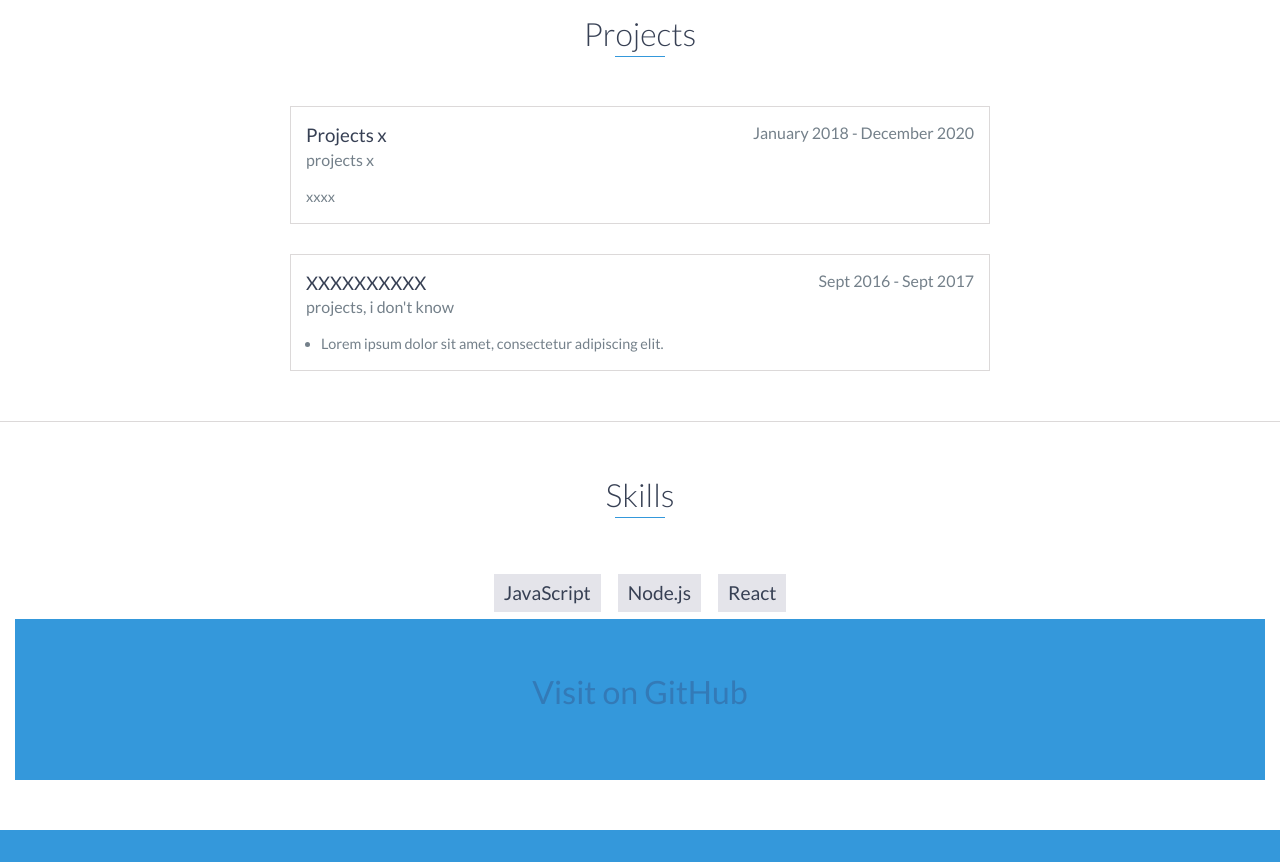
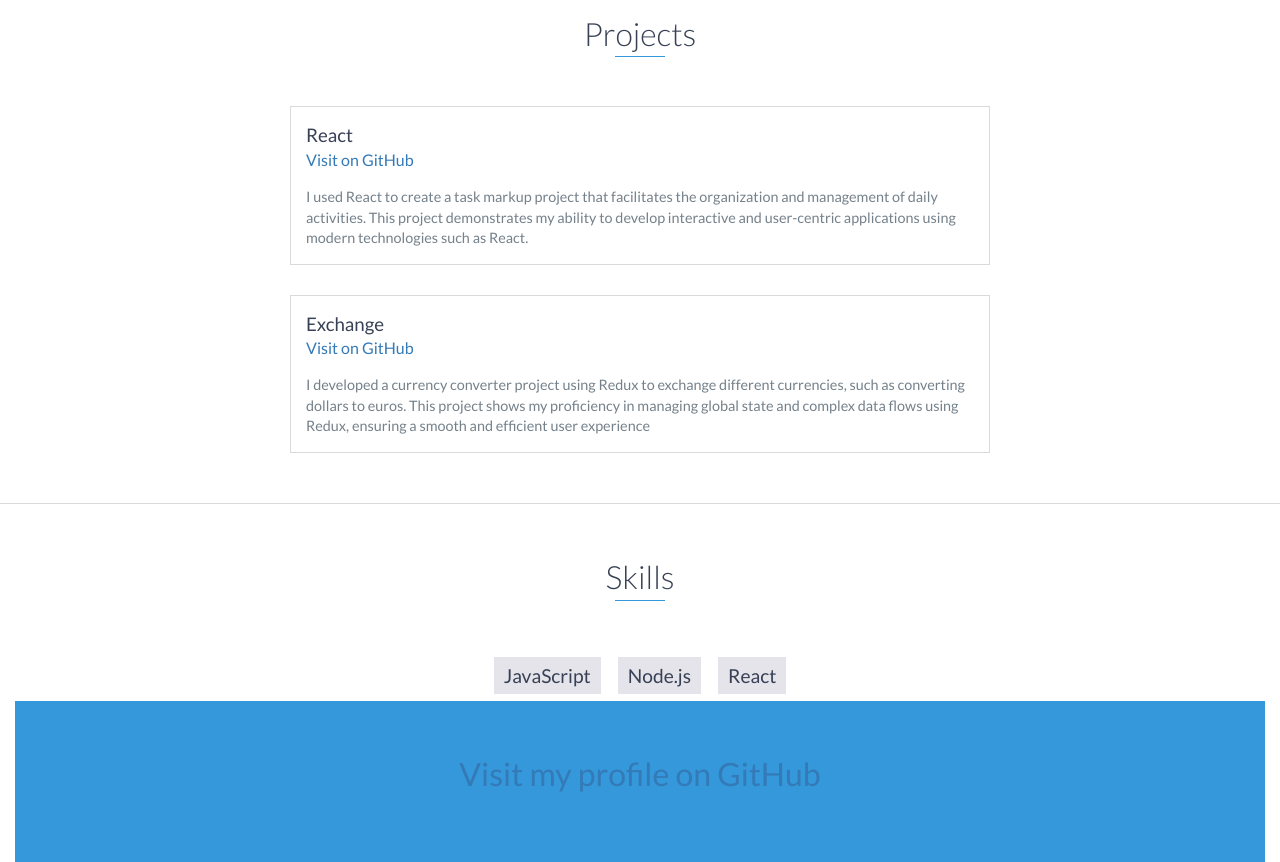
Before and after one commit to Arcilac/portfolioOld, a website: page index.html in a window 1280 px wide. Shown: the part 2400-3262 px from the top of the page. Drawn offline with Linux system fonts and the light colour scheme.

Commit message:
update projects

```diff
--- a/index.html
+++ b/index.html
@@ -170,24 +170,26 @@
     <div id="projects">
         <h2 class="heading">Projects</h2>
         <div class="projects-block">
-            <h3>Projects x</h3>
-            <span class="projects-date">January 2018 - December 2020</span>
-            <h4>projects x</h4>
+            <h3>React</h3>
+            <!-- <span class="projects-date">January 2018 - December 2020</span> -->
+            <h4><a href="https://github.com/Arcilac/todo-react" target="_blank">Visit on GitHub</a></h4>
             <p>
-                xxxx
+                I used React to create a task markup project that facilitates the organization and management of daily
+                activities. This project demonstrates my ability to develop interactive and user-centric applications
+                using modern technologies such as React.
             </p>
         </div>
 
         <div class="projects-block">
-            <h3>XXXXXXXXXX</h3>
-            <span class="projects-date">Sept 2016 - Sept 2017</span>
-            <h4>projects, i don't know</h4>
-            <ul>
-                <li>
-                    Lorem ipsum dolor sit amet, consectetur adipiscing elit.
-                </li>
+            <h3>Exchange</h3>
+            <!-- <span class="projects-date">Sept 2016 - Sept 2017</span> -->
+            <h4><a href="https://github.com/Arcilac/redux-practice" target="_blank">Visit on GitHub</a></h4>
+            <p>
+                I developed a currency converter project using Redux to exchange different currencies, such as
+                converting dollars to euros. This project shows my proficiency in managing global state and complex
+                data flows using Redux, ensuring a smooth and efficient user experience
 
-            </ul>
+            </p>
         </div>
     </div>
 
@@ -204,7 +206,7 @@
         </ul>
         <div id="contact">
             <h2 class="heading">
-                <a href="https://github.com/Arcilac" target="_blank">Visit on GitHub</a>
+                <a href="https://github.com/Arcilac" target="_blank">Visit my profile on GitHub</a>
             </h2>
         </div>
     </div>
```
